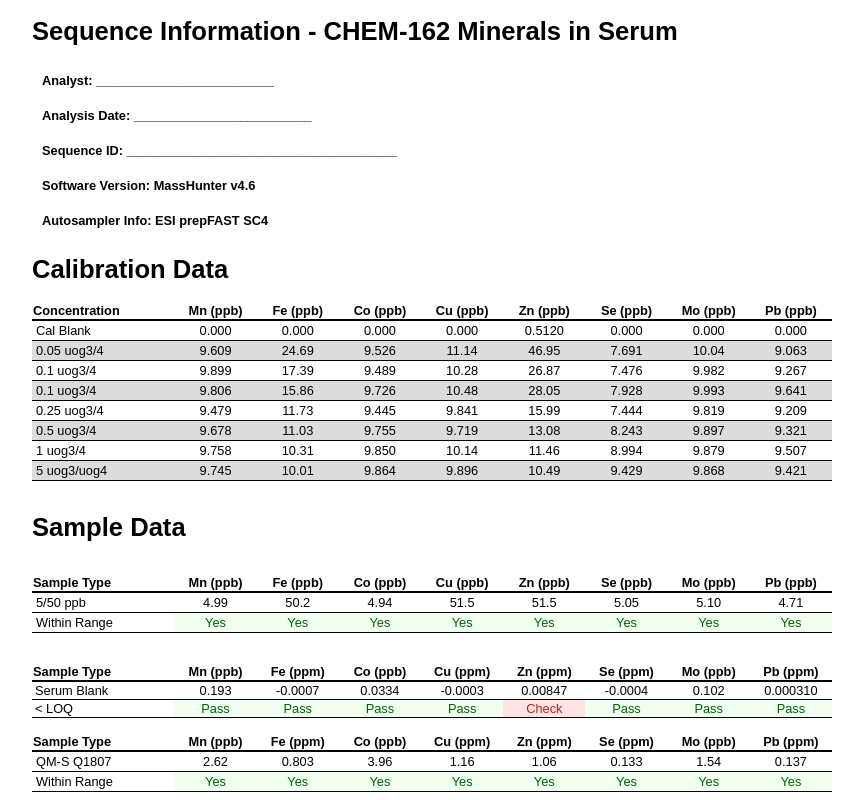
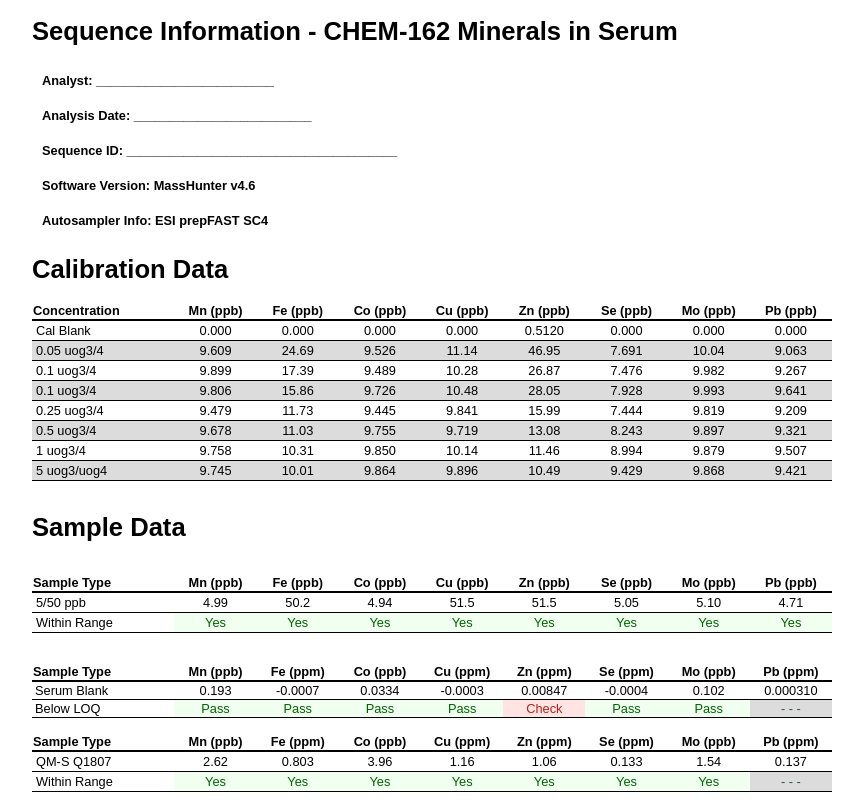
Before and after one commit to jeffreycharters/report-frontend, a React (Create React App) app: page / in a window 1280 px wide. Shown: the top 800 px of the page, without its empty margins (208-1071 px from the left). Built offline with nearby package versions, Linux system fonts and the light colour scheme.

Commit message:
allow null instead of infinity for limits

```diff
--- a/src/App.js
+++ b/src/App.js
@@ -29,11 +29,11 @@ const App = ({ data }) => {
     blanks: [
       {
         name: 'Serum Blank',
-        LOQs: [0.9, 0.013, 0.3, 0.0008, 0.0011, 0.007, 1, 0.001]
+        LOQs: [0.9, 0.013, 0.3, 0.0008, 0.0011, 0.007, 1, null]
       },
       {
         name: 'Blood Blank',
-        LOQs: [Infinity, Infinity, Infinity, Infinity, Infinity, 0.029, Infinity, 0.001]
+        LOQs: [null, null, null, null, null, 0.029, null, 0.001]
       }
     ],
     duplicateTolerance: 15,
@@ -41,13 +41,13 @@ const App = ({ data }) => {
     sigFigs: 3,
     referenceMaterials: [{
       name: 'QM-S Q1807',
-      rangesLow: [2.6, 0.7, 3.7, 0.9, 0.9, 0.1, 1.0, -Infinity],
-      rangesHigh: [3.1, 1.0, 4.2, 1.2, 1.2, 0.15, 1.7, Infinity]
+      rangesLow: [2.6, 0.7, 3.7, 0.9, 0.9, 0.1, 1.0, null],
+      rangesHigh: [3.1, 1.0, 4.2, 1.2, 1.2, 0.15, 1.7, null]
     },
     {
       name: 'QM-B Q1720',
-      rangesLow: [-Infinity, -Infinity, -Infinity, -Infinity, -Infinity, 0.15, -Infinity, 0.10],
-      rangesHigh: [Infinity, Infinity, Infinity, Infinity, Infinity, 0.20, Infinity, 0.14]
+      rangesLow: [null, null, null, null, null, 0.15, null, 0.10],
+      rangesHigh: [null, null, null, null, null, 0.20, null, 0.14]
     }
     ]
   }
--- a/src/components/Blank.js
+++ b/src/components/Blank.js
@@ -9,20 +9,32 @@ const Blank = ({ data, method, blank }) => {
         <thead>
           <tr>
             <th className='firstCol'>Sample Type</th>
-            {method.elements.map((e, i) => <th key={e}>{e + ' (' + method.units[i] + ')'}</th>)}
+            {method.elements.map((e, i) =>
+              <th key={e}>
+                {e + ' (' + method.units[i] + ')'}
+              </th>
+            )}
           </tr>
         </thead>
 
         <tbody>
           <tr>
             <td className='firstCol'>{data.id}</td>
-            {data.values.map(v => <td key={v}>{dataUtils.roundToSigFigs(v, method.sigFigs)}</td>)}
+            {data.values.map(v =>
+              <td key={v}>
+                {dataUtils.roundToSigFigs(v, method.sigFigs)}
+              </td>
+            )}
           </tr>
           <tr>
-            <td className='firstCol'>&lt; LOQ</td>
-            {data.values.map((v, idx) => {
-              const passes = v < blank.LOQs[idx]
-              return <td key={v} className={passes ? 'samplePass' : 'sampleFail'}>{passes ? 'Pass' : 'Check'}</td>
+            <td className='firstCol'>Below LOQ</td>
+            {data.values.map((v, i) => {
+              const hasLOQ = blank.LOQs[i]
+              const passes = v < blank.LOQs[i]
+              return <td key={v}
+                className={hasLOQ ? passes ? 'samplePass' : 'sampleFail' : 'sampleNeutral'}>
+                {hasLOQ ? passes ? 'Pass' : 'Check' : '- - -'}
+              </td>
             })
             }
           </tr>
--- a/src/components/ReferenceMaterial.js
+++ b/src/components/ReferenceMaterial.js
@@ -12,20 +12,32 @@ const ReferenceMaterial = ({ data, material, method }) => {
         <thead>
           <tr>
             <th className='firstCol'>Sample Type</th>
-            {method.elements.map((e, i) => <th key={e}>{e + ' (' + data.units[i] + ')'}</th>)}
+            {method.elements.map((e, i) =>
+              <th key={e}>
+                {e + ' (' + data.units[i] + ')'}
+              </th>
+            )}
           </tr>
         </thead>
 
         <tbody>
           <tr>
             <td className='firstCol'>{data.id}</td>
-            {data.values.map((v, i) => <td key={v + i}>{dataUtils.roundToSigFigs(v, method.sigFigs)}</td>)}
+            {data.values.map((v, i) =>
+              <td key={v + i}>
+                {dataUtils.roundToSigFigs(v, method.sigFigs)}
+              </td>
+            )}
           </tr>
           <tr>
             <td className='firstCol'>Within Range</td>
             {data.values.map((v, i) => {
+              const hasRange = material.rangesHigh[i]
               const withinRange = (v > rangesLow[i] && v < rangesHigh[i])
-              return <td className={withinRange ? 'samplePass' : 'sampleFail'} key={v + i}> {withinRange ? 'Yes' : 'No'}</td>
+              return <td
+                className={withinRange ? 'samplePass' : hasRange ? 'sampleFail' : 'sampleNeutral'}
+                key={v + i}> {withinRange ? 'Yes' : hasRange ? 'No' : '- - -'}
+              </td>
             })
             }
           </tr>
```
Also changed, not shown: src/components/Duplicate.js (+19 -4 lines).
